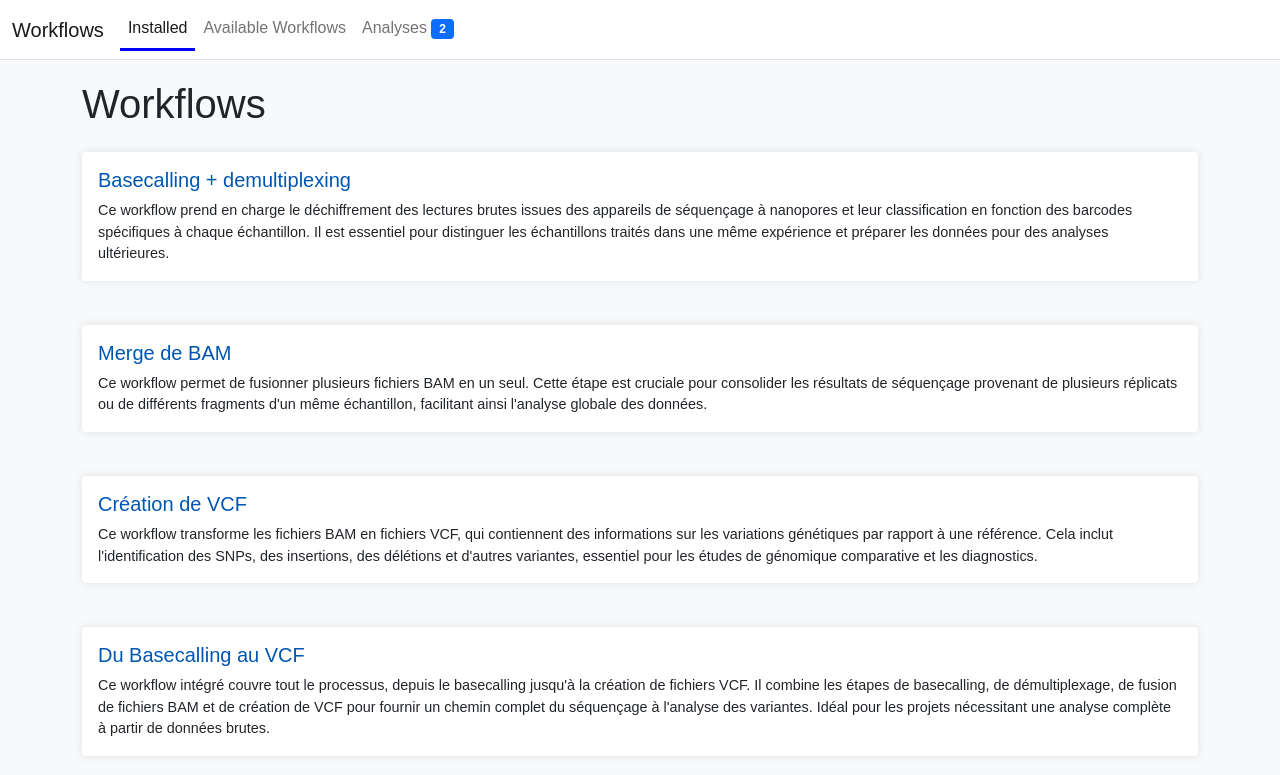
After one commit to Aleksandre80/GenomePilot, a Flask app: template templates/workflow.html in a window 1280 px wide. The commit adds this page. Shown: the top 775 px of the page. Run offline with Flask 3, Linux system fonts and the light colour scheme; the template is opened without the code that fills it, so the values that code supplies are empty.

```diff
--- a/app.py
+++ b/app.py
@@ -1,10 +1,14 @@
 import os
-from flask import Flask, render_template, request, redirect, url_for, flash, jsonify, session
+from flask import Flask, render_template, request, redirect, url_for, flash, jsonify, session, send_file, make_response, copy_current_request_context
 from werkzeug.utils import secure_filename
 from flask_sqlalchemy import SQLAlchemy
 from datetime import datetime
 from functools import wraps
 from flask_migrate import Migrate
+import subprocess
+from flask_socketio import SocketIO, emit
+import threading
+import shlex
 
 app = Flask(__name__)
 app.secret_key = 'votre_clé_secrète_ici'
@@ -12,6 +16,7 @@ app.config['UPLOAD_FOLDER'] = 'path_to_save'
 app.config['SQLALCHEMY_DATABASE_URI'] = 'sqlite:///configurations.db'
 db = SQLAlchemy(app)
 migrate = Migrate(app, db)
+socketio = SocketIO(app, cors_allowed_origins="*")
 
 configurations_basecalling = []
 configurations_merge = []
@@ -54,7 +59,14 @@ class FullWorkflowConfiguration(db.Model):
     vcf_output_file = db.Column(db.String(120), nullable=False)
     date_created = db.Column(db.DateTime, default=datetime.utcnow)
 
+class Workflow(db.Model):
+    id = db.Column(db.Integer, primary_key=True)
+    name = db.Column(db.String(100), nullable=False)
+    launch_date = db.Column(db.DateTime, nullable=False, default=datetime.utcnow)
+    status = db.Column(db.String(20), nullable=False, default='Pending')
 
+    def __repr__(self):
+        return f"Workflow('{self.name}', '{self.launch_date}', '{self.status}')"
 
 def role_requis(*roles_requis):
     def wrapper(fn):
@@ -70,7 +82,13 @@ def role_requis(*roles_requis):
 @app.route('/', methods=['GET', 'POST'])
 @role_requis('superadmin')
 def accueil():
-    return render_template('home.html')
+    return render_template('workflow.html')
+
+@app.route('/status', methods=['GET', 'POST'])
+@role_requis('superadmin')
+def status():
+    workflows = Workflow.query.order_by(Workflow.launch_date.desc()).all()
+    return render_template('status.html', workflows=workflows)
 
 @app.route('/login', methods=['GET', 'POST'])
 def login():
@@ -180,12 +198,6 @@ def generate_full_workflow_script():
     script_content += "echo \"All processes are complete.\"\n"
     return jsonify(script=script_content)
 
-
-
-
-
-
-
 @app.route('/vcf_creator', methods=['GET', 'POST'])
 @role_requis('superadmin')
 def vcf_creator():
@@ -262,6 +274,55 @@ def generate_bam_script():
         script_content += f"samtools merge \"{config['output_dir']}/merged.bam\" \"{config['input_dir']}\"/*.bam\n"
         script_content += f"echo \"Merging complete for BAM files in {config['input_dir']}\"\n\n"
     return jsonify(script=script_content)
+
+@app.route('/download_bam_script', methods=['GET'])
+@role_requis('superadmin')
+def download_bam_script():
+    script_content = "#!/bin/bash\n\n"
+    for config in configurations_merge:
+        script_content += f"mkdir -p \"{config['output_dir']}\"\n"
+        script_content += f"samtools merge \"{config['output_dir']}/merged.bam\" \"{config['input_dir']}\"/*.bam\n"
+        script_content += f"echo \"Merging complete for BAM files in {config['input_dir']}\"\n\n"
+
+    # Utiliser un chemin absolu temporaire approprié
+    script_path = 'C:/Users/aleks/OneDrive/Bureau/CHU-WebApp/tmp/bam_merge_script.sh'  # Assurez-vous que ce dossier existe et est accessible
+    with open(script_path, 'w') as file:
+        file.write(script_content)
+
+    # Création de la réponse
+    response = make_response(send_file(script_path, as_attachment=True, download_name="bam_merge_script.sh"))
+    response.headers["Content-Disposition"] = "attachment; filename=bam_merge_script.sh"
+    return response
+
+
+@socketio.on('start_script', namespace='/test')
+def handle_script():
+    print("Received start script event from client.")
+    emit("yoooo", namespace='/test')
+    new_workflow = Workflow(name="BAM Merge", status="Running")
+    db.session.add(new_workflow)
+    db.session.commit()
+    script_command = "bash C:/Users/aleks/OneDrive/Bureau/CHU-WebApp/tmp/bam_merge_script.sh"
+    try:
+        process = subprocess.Popen(shlex.split(script_command), stdout=subprocess.PIPE, stderr=subprocess.PIPE, text=True)
+        stdout, stderr = process.communicate()
+        if stdout:
+            for line in stdout.splitlines():
+                emit('script_output', {'message': line, 'type': 'stdout'}, namespace='/test')
+                new_workflow.status = "Completed"
+                emit('script_error', {'status': "Completed"}, namespace='/test')
+
+        if stderr:
+            emit('script_output', {'message': stderr, 'type': 'stderr'}, namespace='/test')
+            new_workflow.status = "Failed"
+            emit('script_error', {'status': "Failed"}, namespace='/test')
+
+        db.session.commit()
+
+    except Exception as e:
+        emit('script_error', {'error': str(e)}, namespace='/test')
+
+
 
 
 @app.route('/basecalling', methods=['GET', 'POST'])
@@ -461,4 +522,4 @@ def history_full_workflow():
 if __name__ == '__main__':
     with app.app_context():
         db.create_all()
-    app.run(debug=True, host='0.0.0.0')
+    socketio.run(app, debug=True)
--- /dev/null
+++ b/templates/workflow.html
@@ -0,0 +1,135 @@
+<!DOCTYPE html>
+<html lang="en">
+
+<head>
+    <meta charset="UTF-8">
+    <meta name="viewport" content="width=device-width, initial-scale=1.0">
+    <title>EPI2ME Labs Inspired Dashboard</title>
+    <link href="https://cdn.jsdelivr.net/npm/bootstrap@5.1.3/dist/css/bootstrap.min.css" rel="stylesheet">
+    <style>
+        body {
+            background-color: #f8f9fa;
+            font-family: Arial, sans-serif;
+        }
+
+        .navbar,
+        .subnav {
+            background-color: #fff;
+            border-bottom: 1px solid #dee2e6;
+        }
+
+        .subnav {
+            padding: 0.5rem 1rem;
+            margin-top: -1px;
+            /* Aligns the subnav directly under the navbar */
+            display: flex;
+            align-items: center;
+            justify-content: space-between;
+        }
+
+        .nav-link.active {
+            border-bottom: 3px solid blue;
+            color: blue;
+        }
+
+        .container {
+            margin-top: 20px;
+        }
+
+        .card {
+            margin-bottom: 20px;
+            border: none;
+            box-shadow: 0 0 10px rgba(0, 0, 0, 0.1);
+        }
+
+        .card-title {
+            color: #0056b3;
+        }
+
+        .card-text {
+            font-size: 0.9rem;
+        }
+    </style>
+</head>
+
+<body>
+    <nav class="navbar navbar-expand-lg navbar-light">
+        <div class="container-fluid">
+            <a class="navbar-brand" href="#">Workflows</a>
+            <button class="navbar-toggler" type="button" data-bs-toggle="collapse" data-bs-target="#navbarNav"
+                aria-controls="navbarNav" aria-expanded="false" aria-label="Toggle navigation">
+                <span class="navbar-toggler-icon"></span>
+            </button>
+            <div class="collapse navbar-collapse" id="navbarNav">
+                <ul class="navbar-nav">
+                    <li class="nav-item">
+                        <a class="nav-link active" aria-current="page" href="#">Installed</a>
+                    </li>
+                    <li class="nav-item">
+                        <a class="nav-link" href="#">Available Workflows</a>
+                    </li>
+                    <li class="nav-item">
+                        <a class="nav-link" href="/status">Analyses <span class="badge bg-primary">2</span></a>
+                    </li>
+                </ul>
+            </div>
+        </div>
+    </nav>
+    <div class="container">
+        <div class="row">
+            <div class="col-lg-12">
+                <h1 class="mb-4">Workflows</h1>
+                <a href="/basecalling" class="card-link" style="text-decoration: none; color: inherit;">
+                    <div class="card">
+                        <div class="card-body">
+                            <h5 class="card-title">Basecalling + demultiplexing</h5>
+                            <p class="card-text">Ce workflow prend en charge le déchiffrement des lectures brutes issues des
+                                appareils de séquençage à nanopores et leur classification en fonction des barcodes
+                                spécifiques à chaque échantillon. Il est essentiel pour distinguer les échantillons traités
+                                dans une même expérience et préparer les données pour des analyses ultérieures.</p>
+                        </div>
+                    </div>
+                </a>
+                <a href="/bam_merger" class="card-link" style="text-decoration: none; color: inherit;">
+                    <div class="card">
+                        <div class="card-body">
+                            <h5 class="card-title">Merge de BAM</h5>
+                            <p class="card-text">Ce workflow permet de fusionner plusieurs fichiers BAM en un seul. Cette
+                                étape est cruciale pour consolider les résultats de séquençage provenant de plusieurs
+                                réplicats ou de différents fragments d'un même échantillon, facilitant ainsi l'analyse
+                                globale des données.</p>
+                        </div>
+                    </div>
+                </a>
+                <a href="/vcf_creator" class="card-link" style="text-decoration: none; color: inherit;">
+                    <div class="card">
+                        <div class="card-body">
+                            <h5 class="card-title">Création de VCF</h5>
+                            <p class="card-text">
+                                Ce workflow transforme les fichiers BAM en fichiers VCF, qui contiennent des
+                                informations sur les variations génétiques par rapport à une référence. Cela inclut
+                                l'identification des SNPs, des insertions, des délétions et d'autres variantes,
+                                essentiel pour les études de génomique comparative et les diagnostics.
+                            </p>
+                        </div>
+                    </div>
+                </a>
+                <a href="/full_workflow" class="card-link" style="text-decoration: none; color: inherit;">
+                    <div class="card">
+                        <div class="card-body">
+                            <h5 class="card-title">Du Basecalling au VCF</h5>
+                            <p class="card-text">Ce workflow intégré couvre tout le processus, depuis le basecalling jusqu'à
+                                la création de fichiers VCF. Il combine les étapes de basecalling, de démultiplexage, de
+                                fusion de fichiers BAM et de création de VCF pour fournir un chemin complet du séquençage à
+                                l'analyse des variantes. Idéal pour les projets nécessitant une analyse complète à partir de
+                                données brutes.</p>
+                        </div>
+                    </div>
+                </a>
+            </div>
+        </div>
+    </div>
+    <script src="https://cdn.jsdelivr.net/npm/bootstrap@5.1.3/dist/js/bootstrap.bundle.min.js"></script>
+</body>
+
+</html>
```
Also changed, not shown: static/js/dna copy.js (added, +50 -0 lines), static/js/dna.js (added, +60 -0 lines), templates/bam_merger.html (+69 -3 lines), templates/full_workflow.html (+7 -6 lines), templates/status.html (added, +174 -0 lines), templates/test copy.html (added, +73 -0 lines), templates/test.html (added, +22 -0 lines), instance/configurations.db, static/img/Animation - 1720710695721.gif (added), 1 other file.
